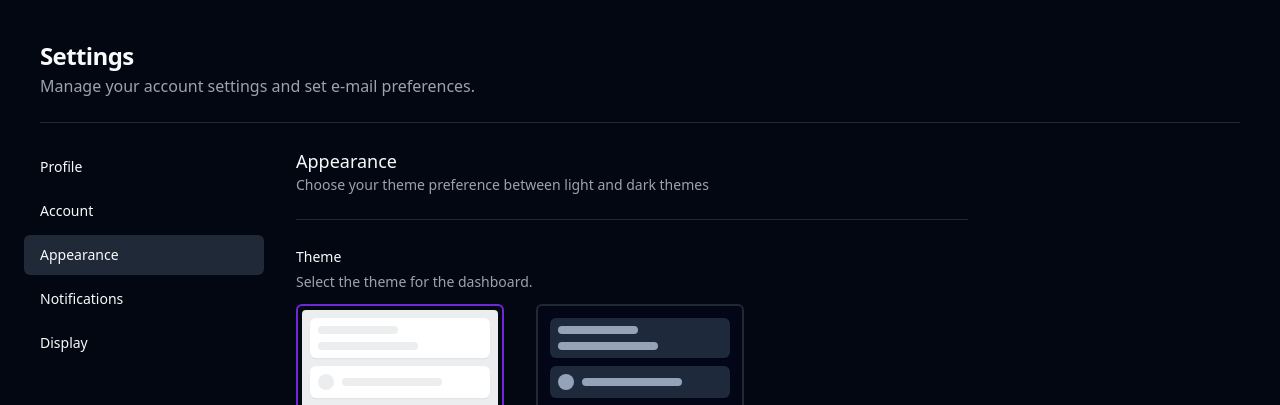
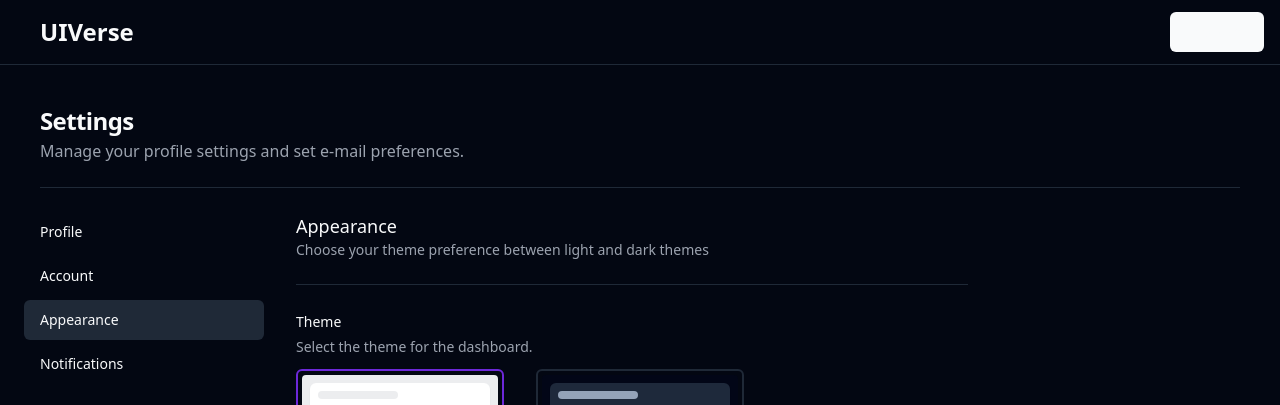
Before and after one commit to Anmol-Baranwal/Designlyfe, a Next.js app: page /settings/appearance in a window 1280 px wide. Shown: the top 405 px of the page. Built offline with nearby package versions, Linux system fonts and the light colour scheme; no server answers.

Commit message:
feat: update layout page, add feedback button and way to go back to dashboard

```diff
--- a/src/layouts/settingsLayout.tsx
+++ b/src/layouts/settingsLayout.tsx
@@ -1,12 +1,15 @@
 import { Metadata } from 'next'
-import Image from 'next/image'
+// import Image from 'next/image'
 
 import { Separator } from '../components/ui/separator'
 import { SidebarNav } from '../components/ui/dashboard/profile/components/sidebar-nav'
+import { Button } from '../components/ui/button'
+import { ReactNode } from 'react'
+import { useRouter } from 'next/router'
 
 export const metadata: Metadata = {
-  title: 'Forms',
-  description: 'Advanced form example using react-hook-form and Zod.',
+  title: 'Settings Layout',
+  description: 'Advanced settings for unique public profile',
 }
 
 const sidebarNavItems = [
@@ -26,21 +29,39 @@ const sidebarNavItems = [
     title: 'Notifications',
     href: '/settings/notifications',
   },
-  {
-    title: 'Display',
-    href: '/settings/display',
-  },
 ]
 
 interface SettingsLayoutProps {
   children: React.ReactNode
+  button: ReactNode
 }
 
 export default function SettingsLayout({ children }: SettingsLayoutProps) {
+  const router = useRouter()
+  const goHomePage = () => {
+    router.push('/dashboard')
+    return
+  }
+
   return (
     <>
+      <div className="hidden flex-col md:flex">
+        <div className="border-b">
+          <div className="flex h-16 items-center px-4">
+            <div
+              className="pl-6 font-semibold text-2xl cursor-pointer"
+              onClick={() => goHomePage()}
+            >
+              UIVerse
+            </div>
+            <div className="ml-auto flex items-center space-x-4">
+              <Button className="bg-foreground">Feedback</Button>
+            </div>
+          </div>
+        </div>
+      </div>
       <div className="md:hidden">
-        <Image
+        {/* <Image
           src="/examples/forms-light.png"
           width={1280}
           height={791}
@@ -53,13 +74,13 @@ export default function SettingsLayout({ children }: SettingsLayoutProps) {
           height={791}
           alt="Forms"
           className="hidden dark:block"
-        />
+        /> */}
       </div>
       <div className="hidden space-y-6 p-10 pb-16 md:block">
         <div className="space-y-0.5">
           <h2 className="text-2xl font-bold tracking-tight">Settings</h2>
           <p className="text-muted-foreground">
-            Manage your account settings and set e-mail preferences.
+            Manage your profile settings and set e-mail preferences.
           </p>
         </div>
         <Separator className="my-6" />
```
